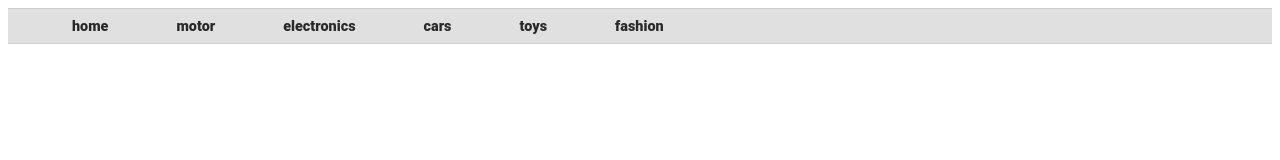
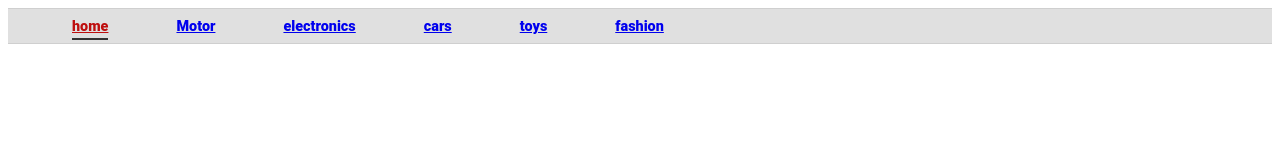
Before and after one commit to tiggy31/dropdown, a plain HTML site: page index.html in a window 1280 px wide. Drawn offline with Linux system fonts and the light colour scheme.

Commit message:
header css

```diff
--- a/index.html
+++ b/index.html
@@ -11,24 +11,24 @@
 <body>
 
     <div class="menu">
-        <div class="menu__item menu__item--home">
-            home
+        <div class="menu__item menu__item--current menu__item--home">
+           <a class= "menu_item_link" href="#"> home</a>
         </div>
         <div class="menu__item menu__item--motor">
-            motor
+            <a class= "menu_item_link" href="#"> Motor</a>
         </div>
         <div class="menu__item menu__item--electronics">
-            electronics
+            <a class= "menu_item_link" href="#"> electronics</a>
         </div>
         <div class="menu__item menu__item--cars">
-            cars
+            <a class= "menu_item_link" href="#"> cars</a>
         </div>
         <div class="menu__item menu__item--toys">
-            toys
+            <a class= "menu_item_link" href="#"> toys</a>
         </div>
 
         <div class="menu__item menu__item--fashion">
-            fashion
+            <a class= "menu_item_link" href="#"> fashion</a>
         </div>
     </div>
 </body>
--- a/style.css
+++ b/style.css
@@ -15,18 +15,18 @@
   }
 
 
-.menu__item:hover {
-    background: white;
+ .menu__item:hover{
+   background-color: white;
    border-bottom: none;
    border-right: 1px solid #CFCFCF;
    border-left: 1px solid #CFCFCF;
-    margin: 0 -1px;
+   margin: 0 -1rem;
  }
 
-  .menu__item--current .menu__item__link {
-    color: #333333;
+.menu__item--current .menu_item_link{
+    color: #be0e0e;
     border-bottom: 2px solid #333;
-    padding-bottom: 0.3rem;
+    padding-bottom: 0.2rem;
 }
 
 .menu__item__link {
```
Lines whose indentation alone changed are shown as unchanged.
